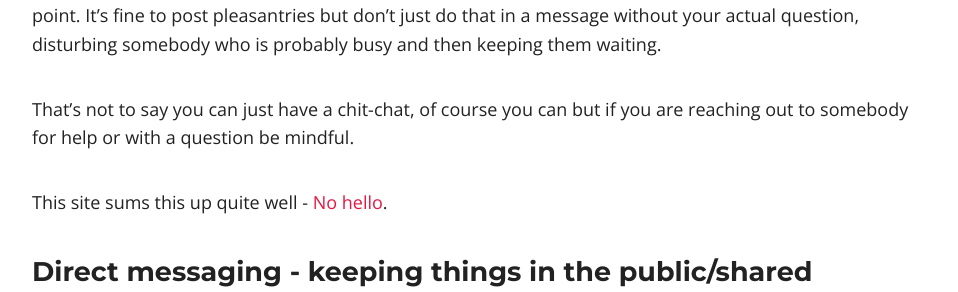
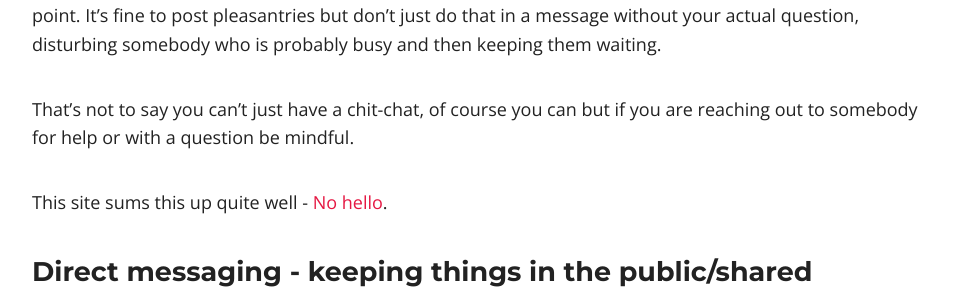
Before and after one commit to vivrichards600/vivrichards600.github.io, a Jekyll site: the page built from _posts/2024-01-02-stop-being-frAgile-improving-communication-collaboration-remote-team.md, in a window 1280 px wide and 900 px high, scrolled down 1812 px. Shown: the part 163-455 px from the top of the window, without its empty margins (158-1116 px from the left). Built offline with Jekyll 4.4.1, drawn with Linux system fonts in a browser that asks for light colours; nearby versions of some CDN libraries; comment, search, counter and statistics services are not loaded.

Commit message:
Fixing typos

```diff
--- a/_posts/2024-01-02-stop-being-frAgile-improving-communication-collaboration-remote-team.md
+++ b/_posts/2024-01-02-stop-being-frAgile-improving-communication-collaboration-remote-team.md
@@ -32,7 +32,7 @@ Whilst directly messaging somebody might seem to be the easiest thing for you, t
 
 If you feel you need to message somebody directly, ensure you ask your question and keep things to the point. It's fine to post pleasantries but don't just do that in a message without your actual question, disturbing somebody who is probably busy and then keeping them waiting.
 
-That's not to say you can just have a chit-chat, of course you can but if you are reaching out to somebody for help or with a question be mindful.
+That's not to say you can't just have a chit-chat, of course you can but if you are reaching out to somebody for help or with a question be mindful.
 
 This site sums this up quite well - [No hello](https://nohello.net/en/).
 
```
Also changed, not shown: Gemfile.lock (deleted).
